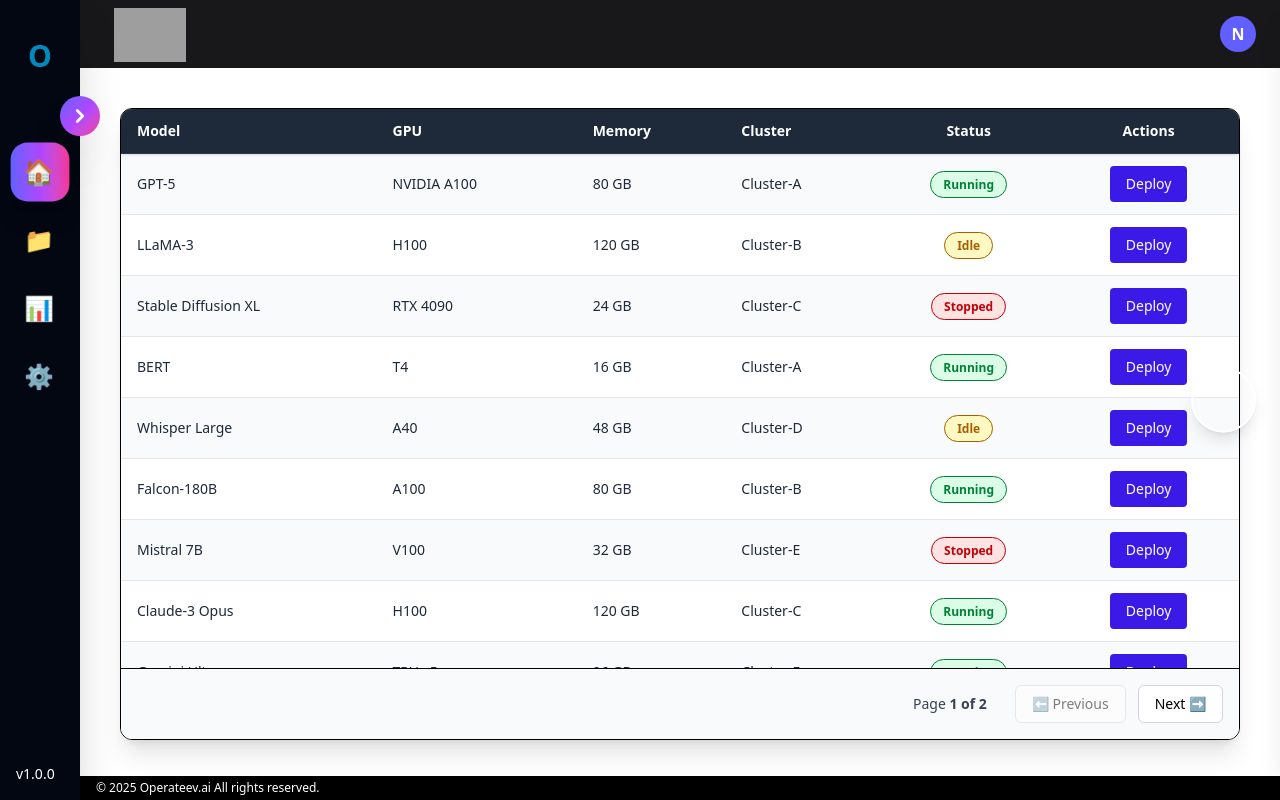
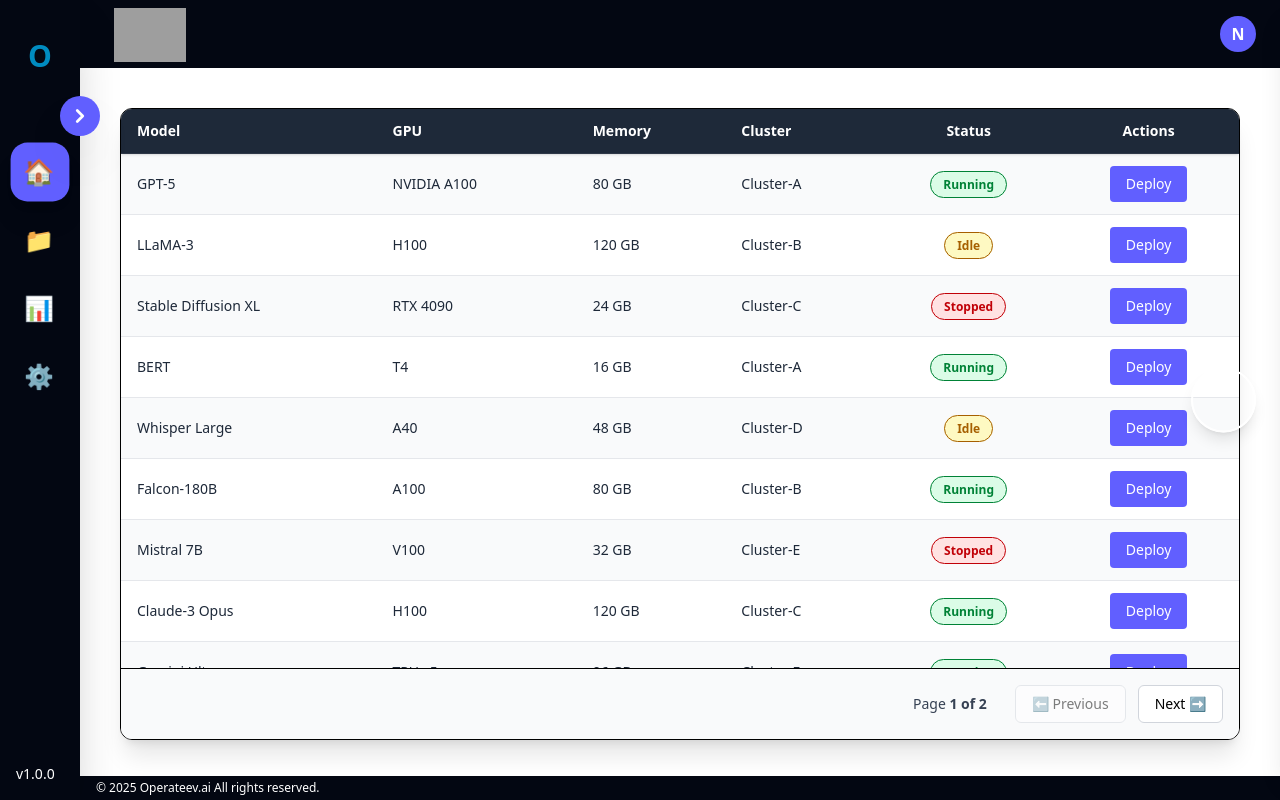
Before and after one commit to argadenil/operateev-ai, a Next.js app: page / in a window 1280 px wide. Built offline with nearby package versions, Linux system fonts and the light colour scheme; grey boxes are pictures that could not be loaded.

Commit message:
colors updated

```diff
--- a/app/components/dashboard.tsx
+++ b/app/components/dashboard.tsx
@@ -72,7 +72,7 @@ const columns: ColumnDef<AIInfra>[] = [
     cell: ({ row }) => (
       <button
         onClick={() => alert(`Deploying ${row.original.model} on ${row.original.cluster}`)}
-        className="bg-[#3b19e6] hover:bg-[#2f13b0] text-white px-4 py-2 rounded text-bold transition-colors"
+        className="bg-indigo-500 hover:bg-[#2f13b0] text-white px-4 py-2 rounded text-bold transition-colors"
       >
         Deploy
       </button>
--- a/app/components/footer.tsx
+++ b/app/components/footer.tsx
@@ -1,6 +1,6 @@
 export default function Footer({ className = "" }: { className?: string }) {
   return (
-    <footer className={`bg-black text-white text-left py-1 px-4 text-xs ${className}`}>
+    <footer className={`bg-gray-950 text-white text-left py-1 px-4 text-xs ${className}`}>
       © {new Date().getFullYear()} Operateev.ai All rights reserved.
     </footer>
   );
--- a/app/components/header.tsx
+++ b/app/components/header.tsx
@@ -34,7 +34,7 @@ export default function Header({
 
   return (
     <header
-      className={`bg-zinc-900 text-white shadow-lg px-6 py-4 flex items-center justify-between ${className}`}
+      className={`bg-gray-950 text-white shadow-lg px-6 py-4 flex items-center justify-between ${className}`}
       aria-label="Main site header"
     >
       {/* Left - Logo / Brand */}
--- a/app/page.tsx
+++ b/app/page.tsx
@@ -53,7 +53,7 @@ export default function Home() {
               key={item.key}
               onClick={() => setActivePage(item.key)}
               className={`group relative flex items-center p-3 mx-3 rounded-2xl transition-all duration-300 transform ${activePage === item.key
-                ? "bg-gradient-to-r from-indigo-500 via-purple-500 to-pink-500 text-white shadow-xl scale-105"
+                ? "bg-indigo-500 text-white shadow-xl scale-105"
                 : "hover:bg-gray-800 hover:scale-105 text-gray-200"
                 }`}
               title={!sidebarOpen ? item.name : undefined}
@@ -84,8 +84,8 @@ export default function Home() {
           onClick={() => setSidebarOpen(!sidebarOpen)}
           className={`absolute top-24 -right-5 w-10 h-10 rounded-full flex items-center justify-center shadow-2xl transition-all duration-300
     ${sidebarOpen
-              ? "bg-gradient-to-br from-indigo-500 via-purple-500 to-pink-500 hover:from-purple-600 hover:to-pink-600"
-              : "bg-gradient-to-br from-indigo-500 via-purple-500 to-pink-500 hover:from-purple-600 hover:to-pink-600"
+              ? "bg-indigo-500 text-white hover:bg-indigo-600"
+              : "bg-indigo-500 text-white hover:bg-indigo-600"
             }`}
         >
           {sidebarOpen
```
